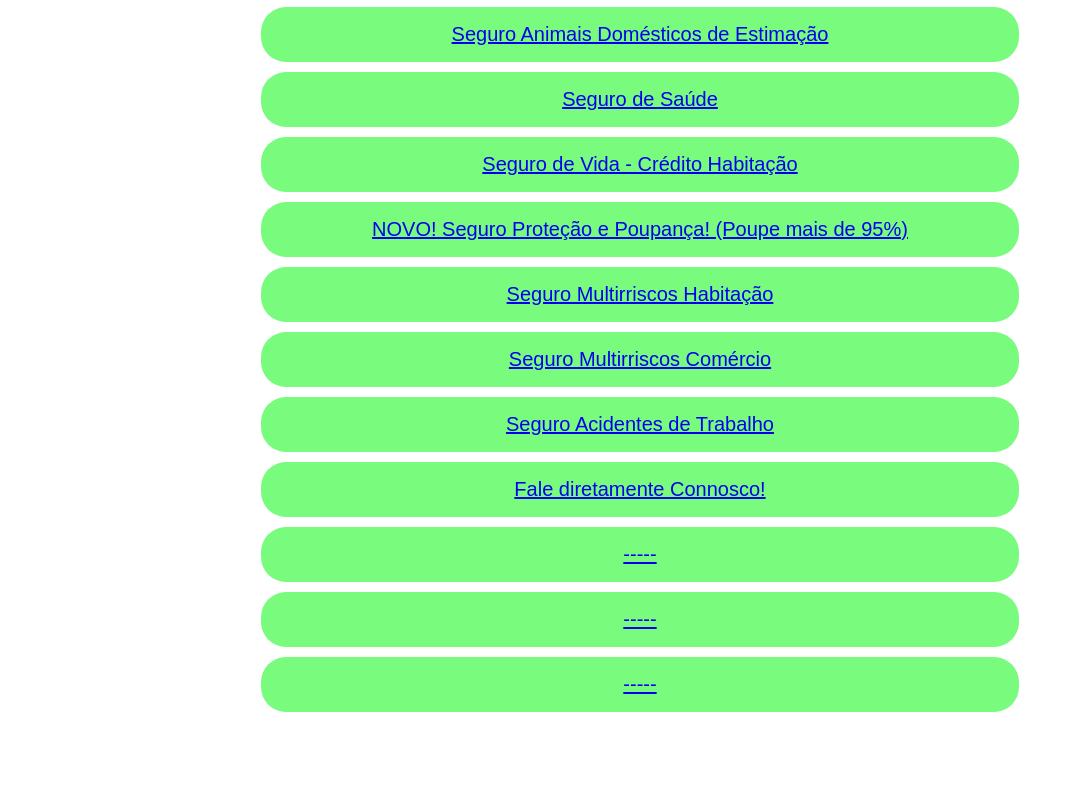
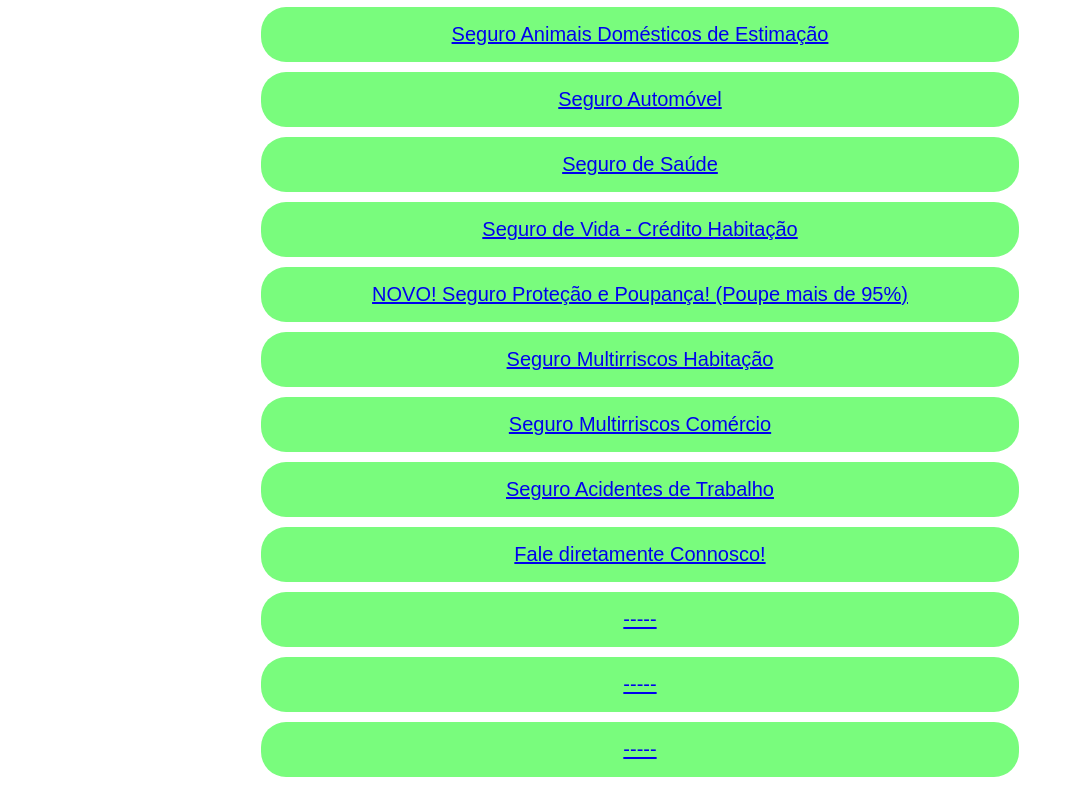
Before and after one commit to albanoxpto/DS, a plain HTML site: page index.html in a window 1280 px wide. Shown: the part 138-925 px from the top of the page, without its empty margins (0-1074 px from the left). Before the commit the page ends 860 px from the top, so only its background shows below. Drawn offline with Linux system fonts and the light colour scheme.

Commit message:
Update index.html

```diff
--- a/index.html
+++ b/index.html
@@ -64,23 +64,25 @@
 
 
 
-<button class="button"><a href="january.html">In English</a></button>
+<button class="button"><a href="https://linktr.ee/DSsegurosEng">In English</a></button>
 
 <button class="button"><a href="february.html">Seguro Animais Domésticos de Estimação</a></button>
 
-<button class="button"><a href="march.html">Seguro de Saúde</a></button>
+<button class="button"><a href="https://forms.gle/RixjXyw4KH7WHCpU8">Seguro Automóvel</a></button>
 
-<button class="button"><a href="april.html">Seguro de Vida - Crédito Habitação</a></button>
+<button class="button"><a href="https://forms.gle/2AksAyiRC5SQjZcFA">Seguro de Saúde</a></button>
 
-<button class="button"><a href="may.html">NOVO! Seguro Proteção e Poupança! (Poupe mais de 95%)</a></button>
+<button class="button"><a href="https://forms.gle/f491M2E5ARCDya4r5">Seguro de Vida - Crédito Habitação</a></button>
 
-<button class="button"><a href="june.html">Seguro Multirriscos Habitação</a></button>
+<button class="button"><a href="https://forms.gle/bekb6y4q7FJDZ8Y66">NOVO! Seguro Proteção e Poupança! (Poupe mais de 95%)</a></button>
 
-<button class="button"><a href="july.html">Seguro Multirriscos Comércio</a></button>
+<button class="button"><a href="https://forms.gle/GyfCpVC3z9XUqBZP7">Seguro Multirriscos Habitação</a></button>
 
-<button class="button"><a href="august.html">Seguro Acidentes de Trabalho</a></button>
+<button class="button"><a href="https://forms.gle/2sBXcNPMr3s5jTNh6">Seguro Multirriscos Comércio</a></button>
 
-<button class="button"><a href="september.html">Fale diretamente Connosco!</a></button>
+<button class="button"><a href="https://forms.gle/p68BfYDQSj6HRx878">Seguro Acidentes de Trabalho</a></button>
+
+<button class="button"><a href="https://wa.me/message/5XQNOAURWSN7O1">Fale diretamente Connosco!</a></button>
 
 <button class="button"><a href="october.html">-----</a></button>
 
```
